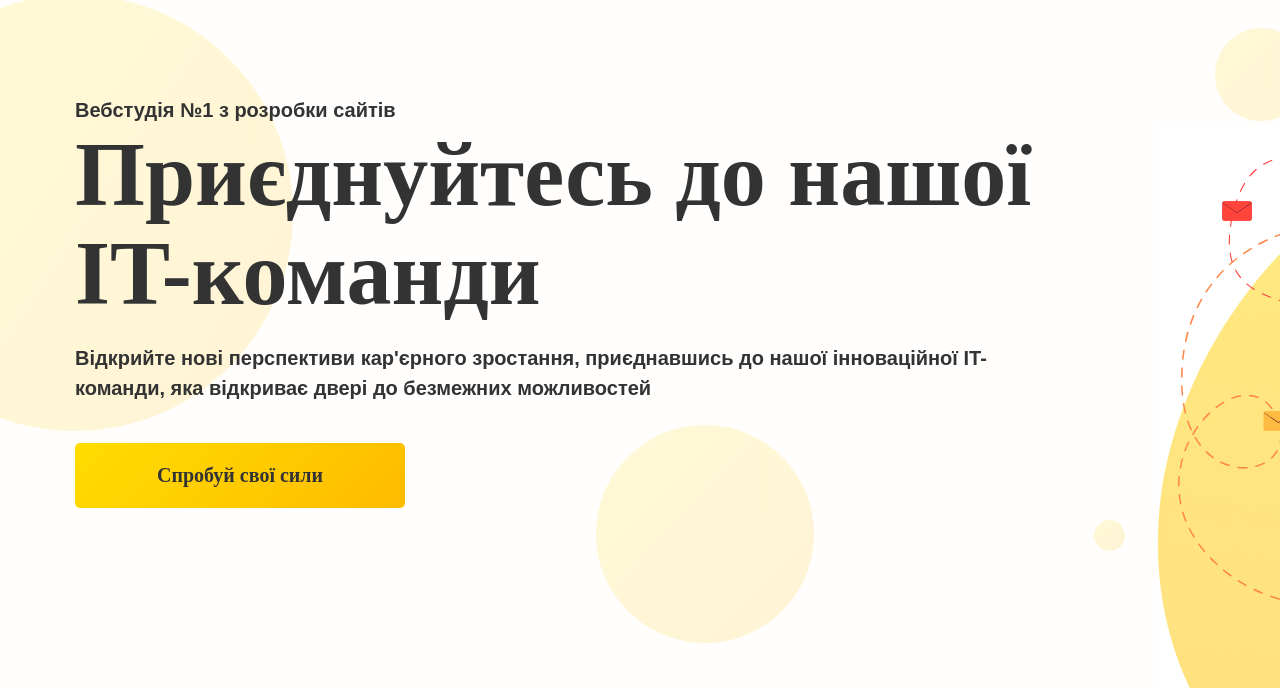
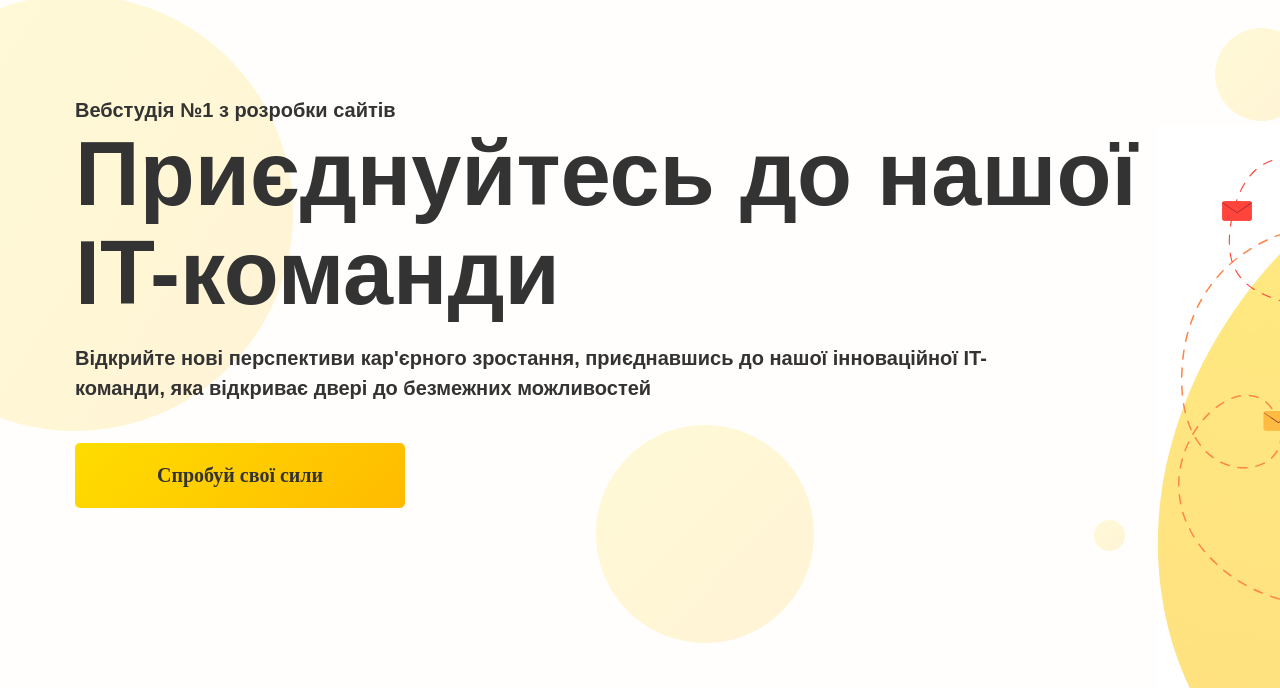
Before and after one commit to Andrii-Pershko/GlianecTT, a plain HTML site: page index.html in a window 1280 px wide. Shown: the part 109-797 px from the top of the page. Drawn offline with Linux system fonts and the light colour scheme.

Commit message:
updade font
недогледів що шрифт вибрався з засічками

```diff
--- a/styles.css
+++ b/styles.css
@@ -120,7 +120,6 @@ nav {
 	color: var(--Black, #333);
 	font-variant-numeric: lining-nums proportional-nums;
 	/* PC/Title */
-	font-family: Proxima Nova;
 	font-size: 90px;
 	font-style: normal;
 	font-weight: 900;
```
